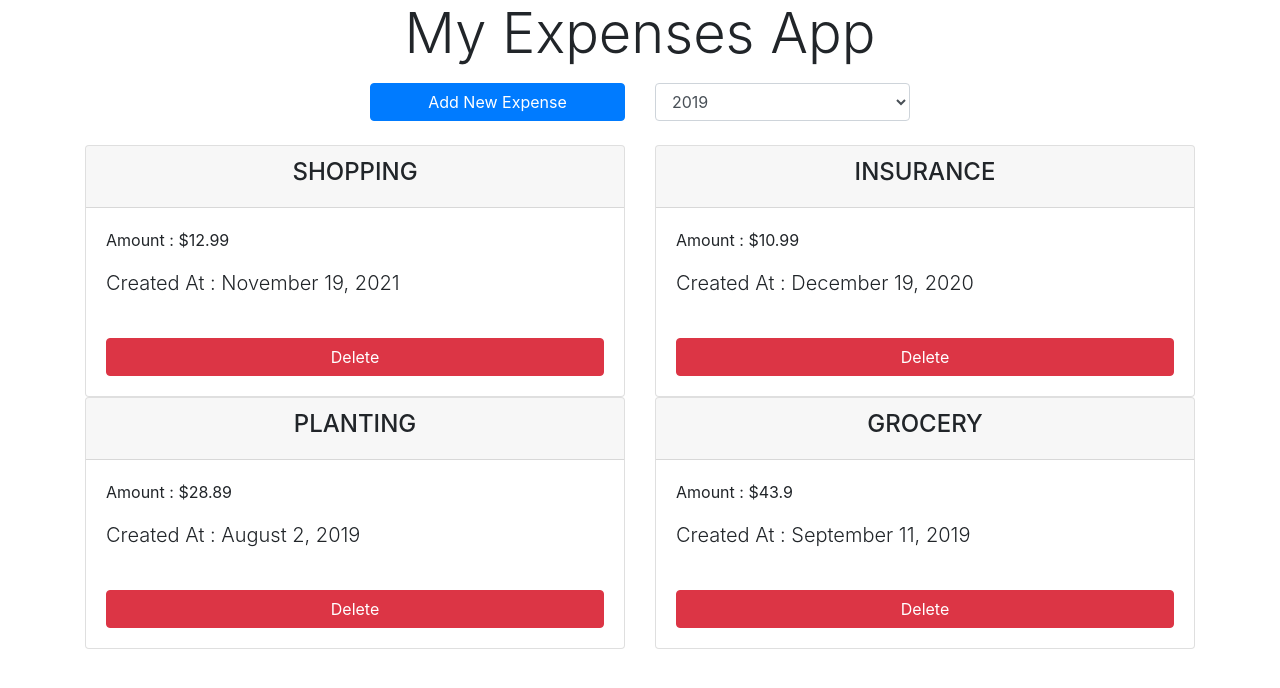
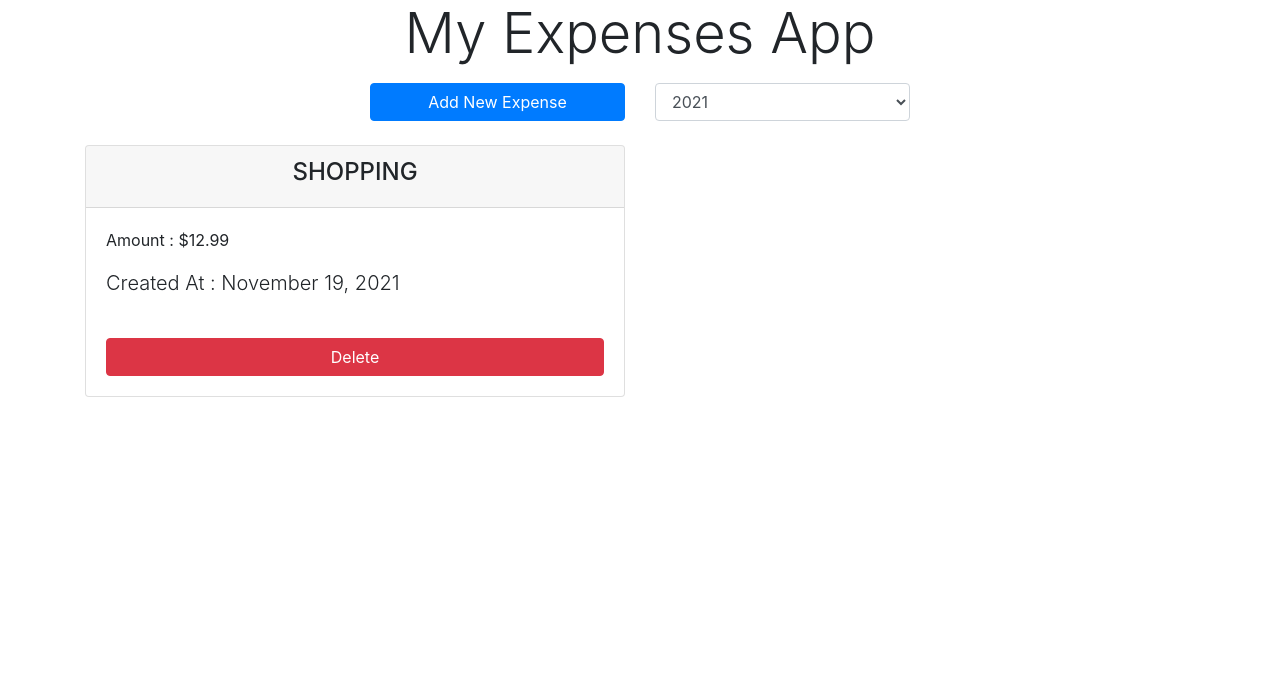
Before and after one commit to synergy2411/ericsson-nov21-b1, a React (Create React App) app in the folder expenses/: page / in a window 1280 px wide. Shown: the top 688 px of the page. Built offline with nearby package versions, Linux system fonts and the light colour scheme.

Commit message:
expese filter added

```diff
--- a/expenses/src/Components/Expenses/ExpenseFilter.js
+++ b/expenses/src/Components/Expenses/ExpenseFilter.js
@@ -1,10 +1,14 @@
 const ExpenseFilter = (props) => {
 
+    const onYearSelected = (event) =>{
+        props.onSelected(event.target.value)
+    }
+
     return (
-        <select className="form-control">
-            <option>2019</option>
-            <option>2020</option>
-            <option>2021</option>
+        <select className="form-control" onChange={onYearSelected} value={props.selectedYear}>
+            <option value="2019">2019</option>
+            <option value="2020">2020</option>
+            <option value="2021">2021</option>
         </select>
     )
 }
--- a/expenses/src/Components/Expenses/Expenses.js
+++ b/expenses/src/Components/Expenses/Expenses.js
@@ -33,6 +33,7 @@ let DUMMY_EXPENSES = [
 const Expenses = () => {
   const [expenses, setExpenses] = useState(DUMMY_EXPENSES);
   const [showForm, setShowForm] = useState(false);
+  const [selectedYear, setSelectedYear] = useState(2021)
 
   const deleteExpense = (id) => {
     setExpenses((prevExpenses) => {
@@ -46,22 +47,31 @@ const Expenses = () => {
     })
   }
 
+  const onToggleForm = () => setShowForm(!showForm)
+
+  const onSelectedYear = selYear => {
+    setSelectedYear(selYear)
+  }
+
+  let filteredExpenses = expenses.filter(exp => exp.createdAt.getFullYear().toString() === selectedYear.toString())
+
   return (
     <Fragment>
       <div className="row">
         <div className="col-3 offset-3">
-          <button className="btn btn-block btn-primary" onClick={()=>setShowForm(!showForm)}>
+          <button className="btn btn-block btn-primary"
+            onClick={onToggleForm}>
             {showForm ? 'Hide Form' :'Add New Expense'}
           </button>
         </div>
         <div className="col-3">
-          <ExpenseFilter />
+          <ExpenseFilter onSelected={onSelectedYear} selectedYear={selectedYear} />
         </div>
       </div>
     {showForm && <AddExpense onAdd={onAddNewExpense} />}
     <br />
     <div className="row">
-      {expenses.map((expense) => (
+      {filteredExpenses.map((expense) => (
         <ExpenseItem
           key={expense.id}
           id={expense.id}
```
